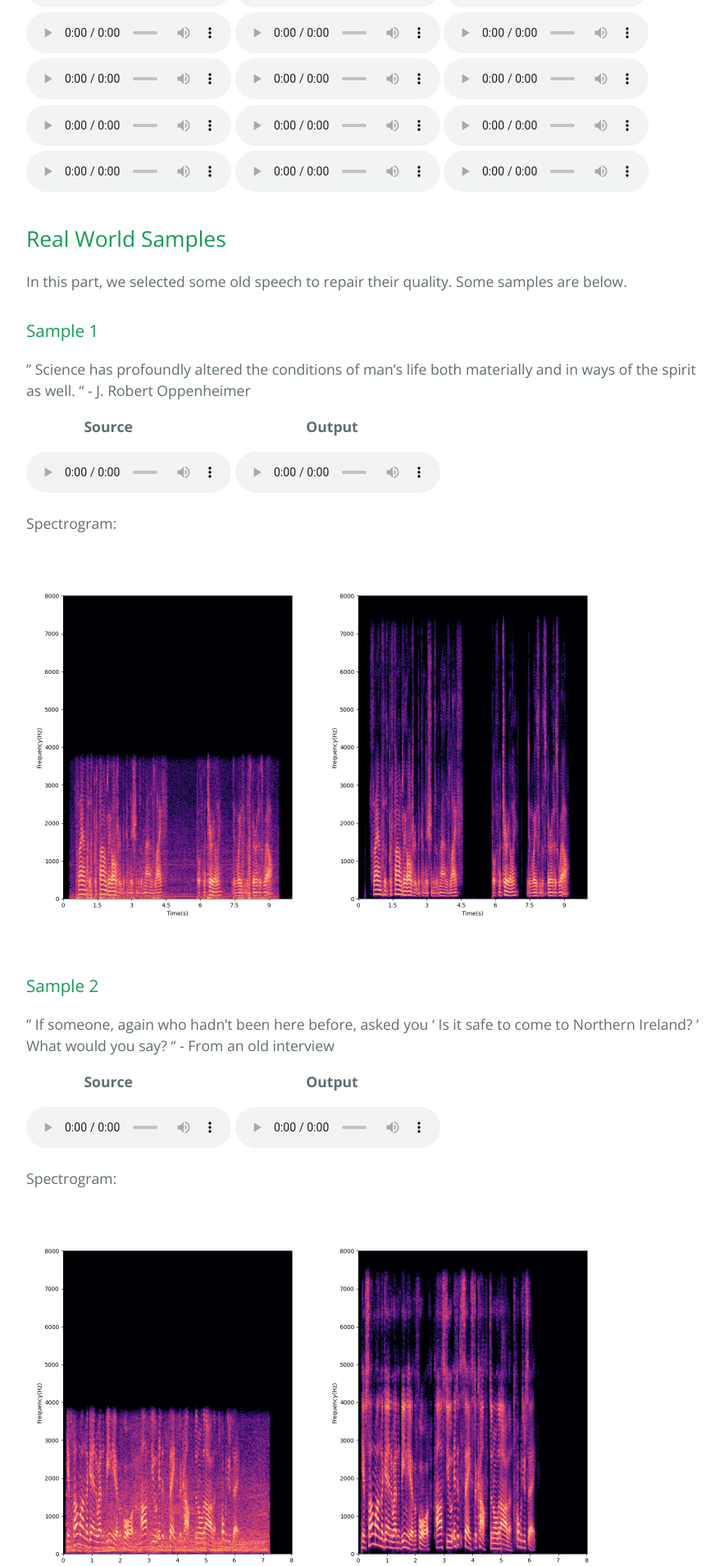
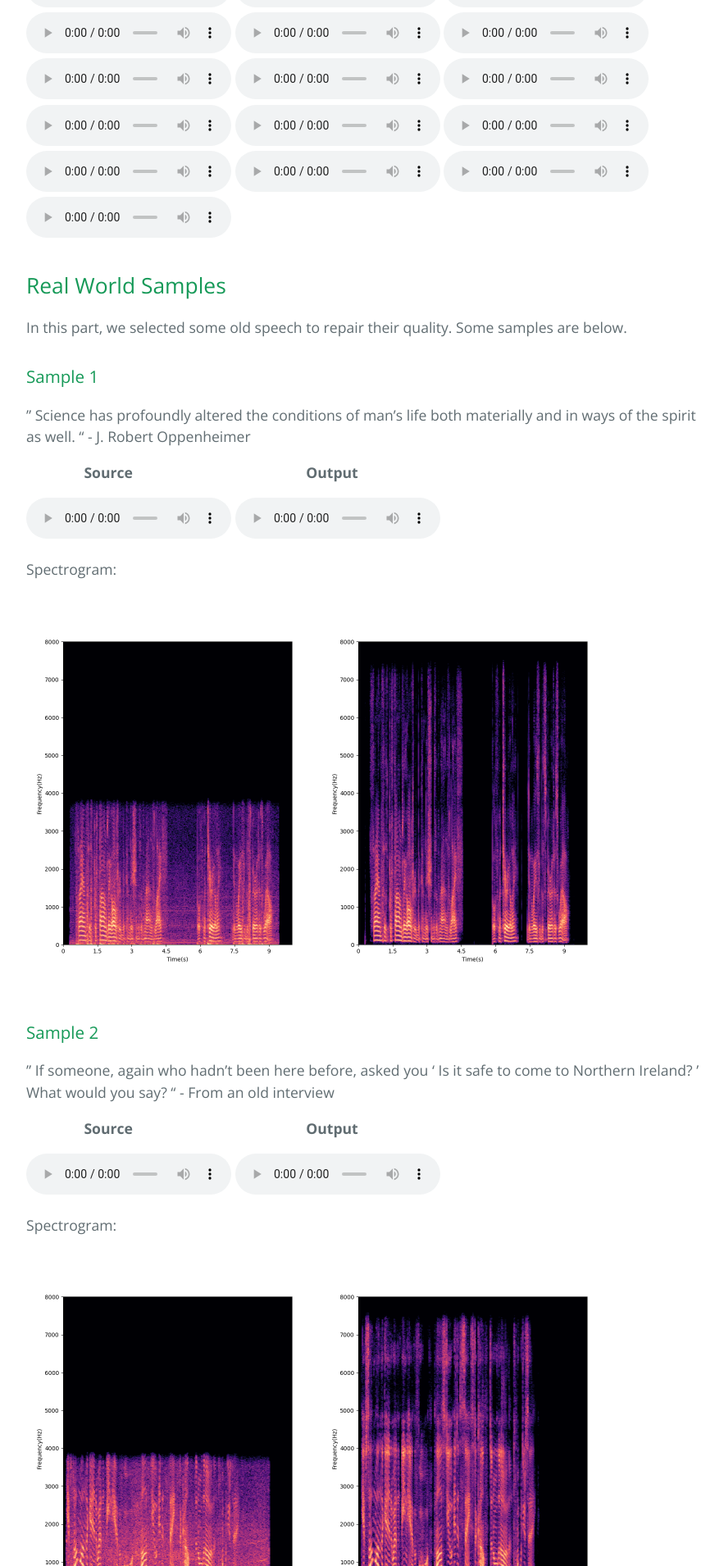
Before and after one commit to sdnetdemo/sdnetdemo.github.io, a Jekyll site: the page built from index.md, in a window 1280 px wide. Shown: the part 1092-3002 px from the top of the page at 82% size, without its empty margins (192-1075 px from the left). Built offline with Jekyll 4.4.1, drawn with Linux system fonts in a browser that asks for light colours; our own code applies the rules of GitHub Pages for plain Markdown files.

Commit message:
Update index.md

```diff
--- a/index.md
+++ b/index.md
@@ -8,7 +8,7 @@
 
 &emsp;&emsp;&emsp;&emsp;**Noisy(at 8kHz)**&emsp;&emsp;&emsp;&emsp;&emsp;&emsp;&emsp;&emsp;&emsp;**Ours**&emsp;&emsp;&emsp;&emsp;&emsp;&emsp;&emsp;&emsp;&emsp;&emsp;**Clean(Reference)**
 
-<audio controls="" style="width: 250px; height: 50px"><source src="data/noisy/1.wav" type="audio/wav"></audio><audio controls="" style="width: 250px; height: 50px"><source src="data/predict/1.wav" type="audio/wav"></audio><audio controls="" style="width: 250px; height: 50px"><source src="data/clean/1.wav" type="audio/wav"></audio>
+<audio controls="" style="width: 250px; height: 50px"><source src="data/noisy/1.wav" type="audio/wav"></audio><audio controls="" style="width: 250px; height: 50px"><source src="data/predict/1.wav" type="audio/wav"></audio><audio controls="" style="width: 250px; height: 50px"><source src="data/clean/1.wav" type="audio/wav"></audio><audio controls="" style="width: 250px; height: 50px"><source src="data/predict/1.wav" type="audio/wav"></audio>
 
 <audio controls="" style="width: 250px; height: 50px"><source src="data/noisy/2.wav" type="audio/wav"></audio><audio controls="" style="width: 250px; height: 50px"><source src="data/predict/2.wav" type="audio/wav"></audio><audio controls="" style="width: 250px; height: 50px"><source src="data/clean/2.wav" type="audio/wav"></audio>
 
```
